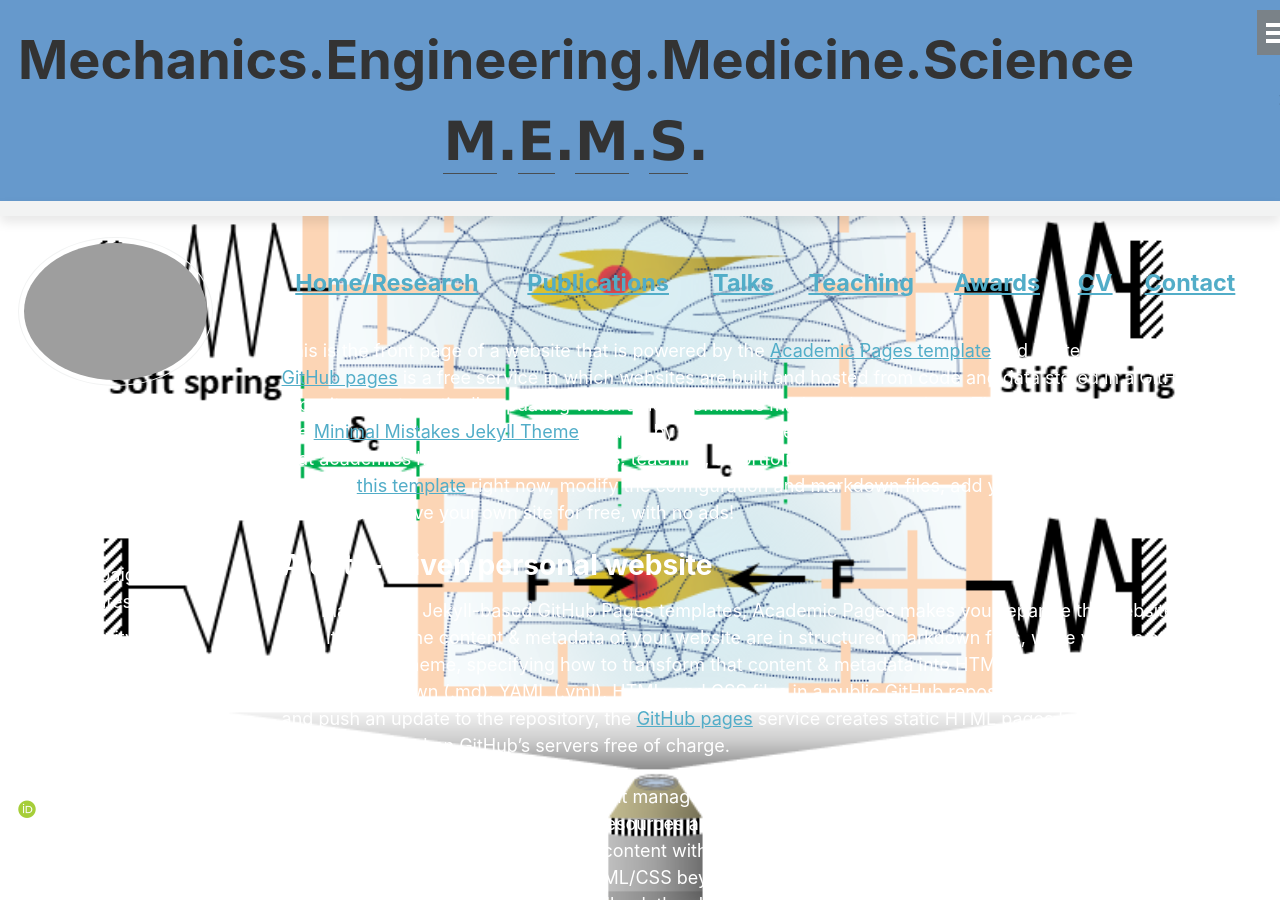
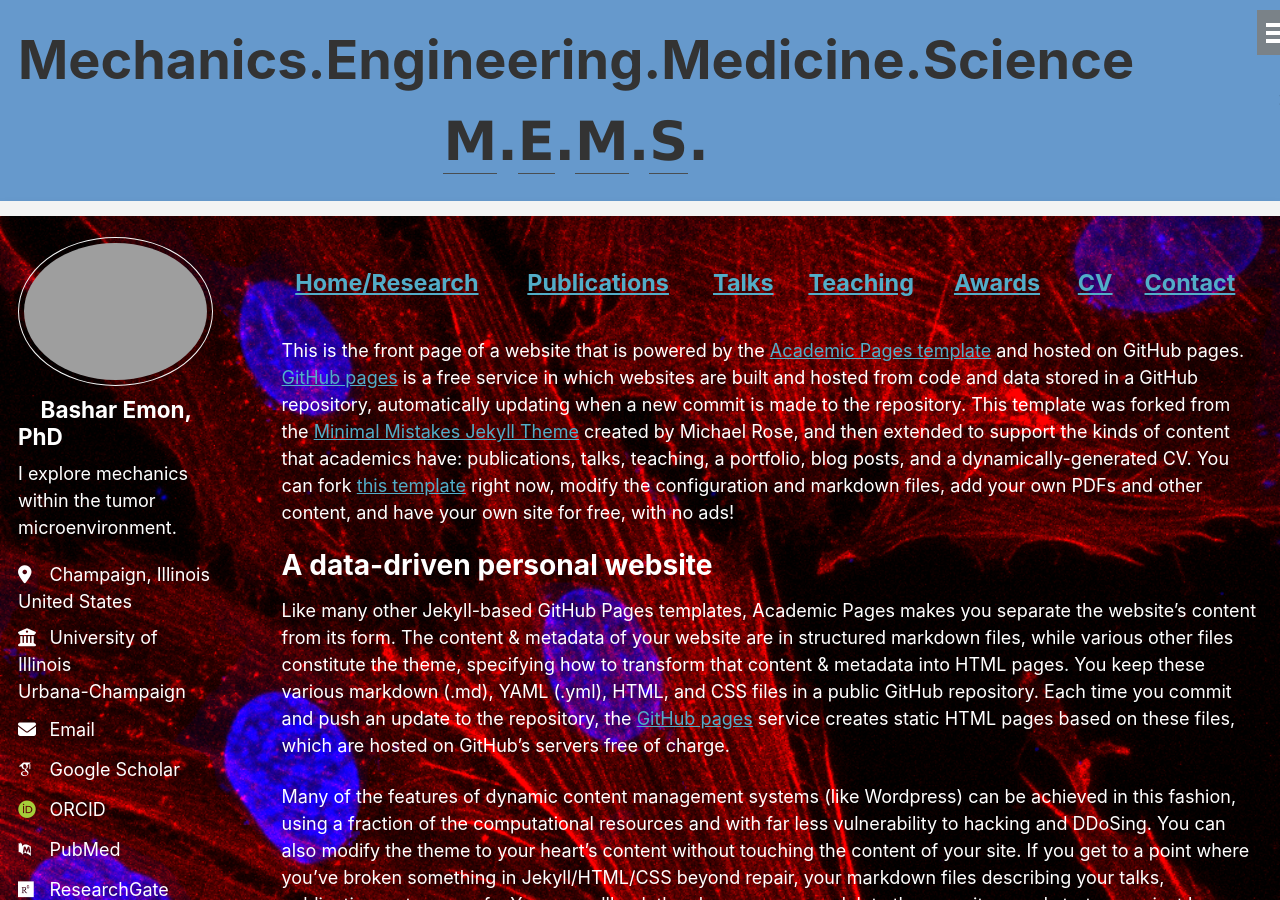
Before and after one commit to BasharEmon/BasharEmon.github.io, a Jekyll site: the page built from _pages/about.md, in a window 1280 px wide and 900 px high. Built offline with Jekyll 4.4.1, drawn with Linux system fonts in a browser that asks for light colours; some web fonts are replaced.

Commit message:
Update default.html

```diff
--- a/_layouts/default.html
+++ b/_layouts/default.html
@@ -33,7 +33,7 @@ layout: compress
 
 <style>
  body {
-   background: url('/images/sensor_force_1.png') no-repeat center center fixed;
+   background: url('/images/Composite_2 channels.png') no-repeat center center fixed;
    background-size: cover;
    color: #fff; /* Optional: makes text readable */
    .content {
```
